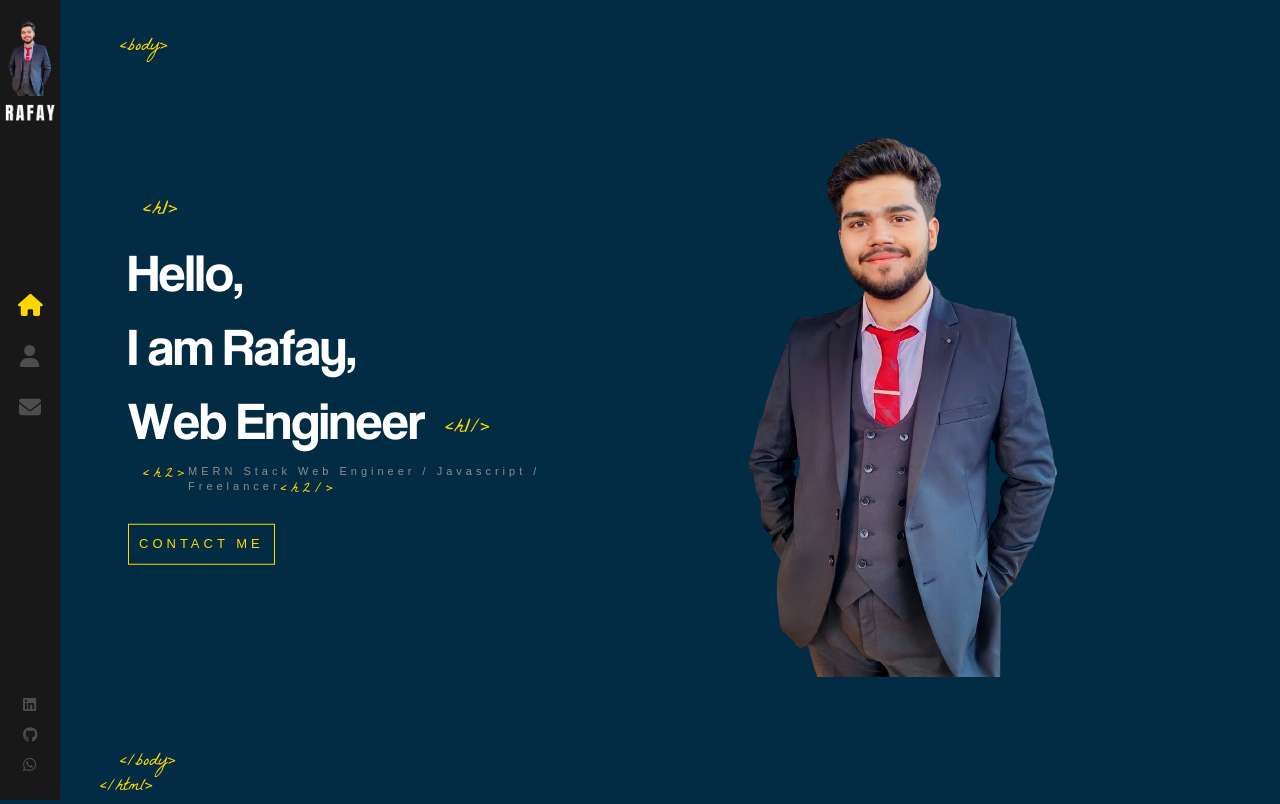
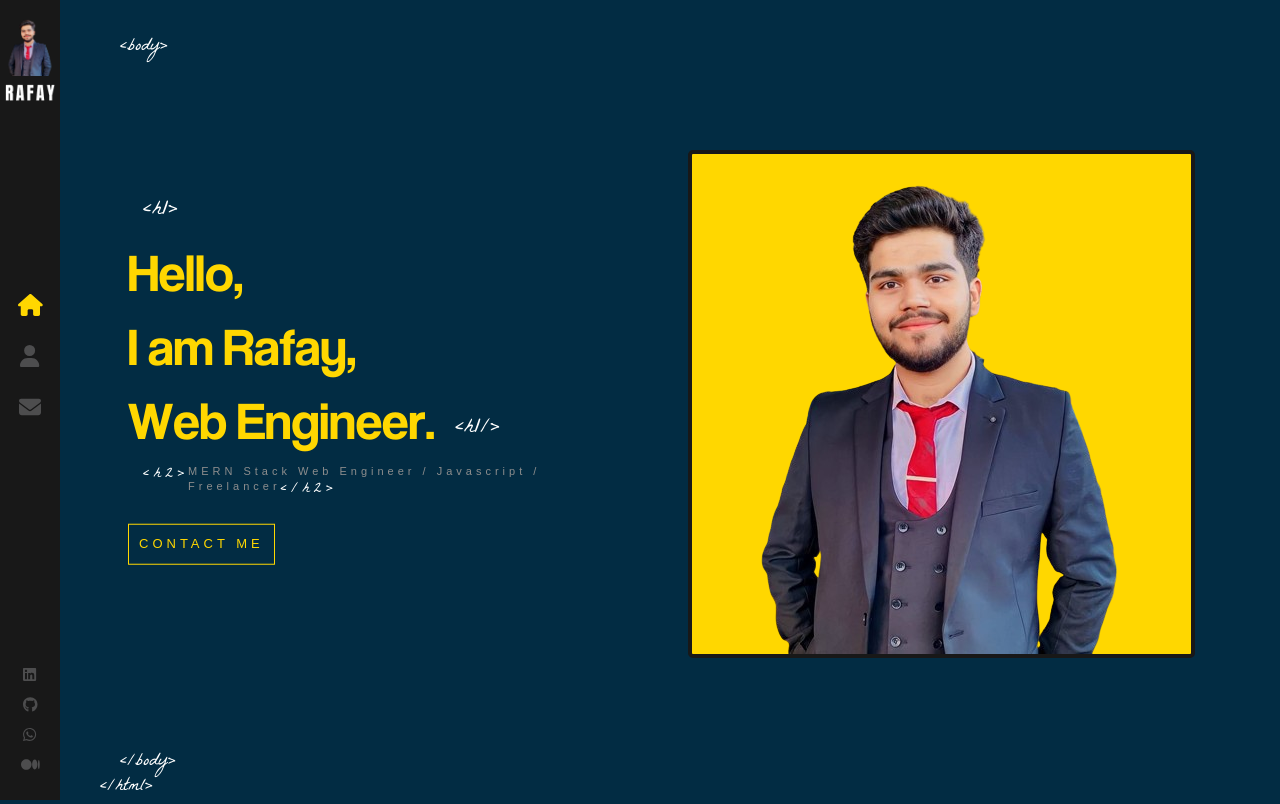
Before and after one commit to rafaysyed1/Portfolio-Website, a React (Create React App) app: page / in a window 1280 px wide. Built offline with nearby package versions, Linux system fonts and the light colour scheme.

Commit message:
Some changes in HomePage

```diff
--- a/src/components/AnimatedLetters/index.scss
+++ b/src/components/AnimatedLetters/index.scss
@@ -13,7 +13,7 @@
     &:hover{
         animation: rubberBand 1s;
         cursor: pointer;
-        color: #ffd700;
+        color: #fff;
     }
 }
 
--- a/src/components/Home/index.js
+++ b/src/components/Home/index.js
@@ -9,7 +9,7 @@ const Home = ()=>{
     const nameArray = ['R','a','f','a','y',',']
     const startingArray = ['H','e','l','l','o',',']
     const pronounArray = ['I','','a','m','']
-    const workArray = ['W','e','b',' ','E','n','g','i','n','e','e','r']
+    const workArray = ['W','e','b',' ','E','n','g','i','n','e','e','r','.']
 
     useEffect(() => {
         const timeoutId = setTimeout(() => {
--- a/src/components/Home/index.scss
+++ b/src/components/Home/index.scss
@@ -8,7 +8,8 @@
     width: 40%;
     // min-height: 90%;
     h1{
-        color: #fff;
+      color: #ffd700;
+
         font-size: 53px;
         margin: 0;
         font-family: 'Coolvetica';
@@ -17,7 +18,7 @@
         &::before{
           content: '<h1>';
           font-family: 'La Belle Aurore';
-          color: #ffd700;
+          color: #fff;
           font-size: 22px;
           position: absolute;
           margin-top: -40px;
@@ -27,7 +28,7 @@
         &::after{
           content: '<h1/>';
           font-family: 'La Belle Aurore';
-          color: #ffd700;
+          color: #fff;
           font-size: 22px;
           position: absolute;
           margin-top: 30px;
@@ -50,16 +51,16 @@
       &::before{
         content: '<h2>';
         font-family: 'La Belle Aurore';
-        color: #ffd700;
+        color: #fff;
         font-size: 16px;
         position: absolute;
         left : 15px;
         opacity: 1;
       }
       &::after{
-        content: '<h2/>';
+        content: '</h2>';
         font-family: 'La Belle Aurore';
-        color: #ffd700;
+        color: #fff;
         font-size: 16px;
         position: absolute;
         animation: fadeIn 1s 1.7s backwards;
@@ -83,6 +84,7 @@
       white-space: nowrap;
 
       &:hover{
+        transition: 2s ease-out;
         background: #ffd700;
         color : #333;
       }
--- a/src/components/Layout/index.scss
+++ b/src/components/Layout/index.scss
@@ -10,7 +10,7 @@
 }
 
 .tags{
-    color: #ffd700;
+    color: #fff;
     opacity: 1;
     position: absolute;
     bottom: 0;
--- a/src/components/Logo/index.scss
+++ b/src/components/Logo/index.scss
@@ -1,7 +1,7 @@
 .logo-container {
     z-index: 0;
     width: 400px;
-    height: 600px;
+    height: 500px;
     position: absolute;
     top: 0;
     right: 15%;
@@ -10,9 +10,36 @@
     margin: auto;
 
     .logo-rafay {
+        border: 0 solid #181818;
         opacity: 0;
-        animation: bounceIn 4s ease-in-out 1s forwards;
+        background-color: #ffd700;
+        border-radius: 5px;
+        animation: bounceIn 4s ease-in-out 1s forwards, borderAnim 4s ease-in-out 1s forwards;
+    }
+}
 
+@keyframes borderAnim {
+    0% {
+        border-width: 0;
 
     }
+
+    25% {
+        border-width: 1px;
+
+    }
+
+    50% {
+        border-width: 2px;
+
+    }
+
+    75% {
+        border-width: 3px;
+
+    }
+
+    100% {
+        border-width: 4px;
+           }
 }
--- a/src/components/Sidebar/index.js
+++ b/src/components/Sidebar/index.js
@@ -4,11 +4,12 @@ import Logo from '../../assets/images/logo-rafay.png'
 import LogoSubtitle from '../../assets/images/logo-rafay-sub.png'
 import { FontAwesomeIcon } from '@fortawesome/react-fontawesome'
 import { faEnvelope, faHome, faUser } from '@fortawesome/free-solid-svg-icons'
-import { faGithub, faLinkedin, faWhatsapp } from '@fortawesome/free-brands-svg-icons'
+import { faGithub, faLinkedin, faMedium, faWhatsapp } from '@fortawesome/free-brands-svg-icons'
 const Sidebar = () => {
     const GITHUB_HANDLE = process.env.REACT_APP_GITHUB_HANDLE ;
     const LINKEDIN_HANDLE = process.env.REACT_APP_LINKEDIN_HANDLE;
     const WHATSAPP_NUMBER = process.env.REACT_APP_WHATSAPP_NUMBER;
+    const MEDIUM_HANDLE = process.env.REACT_APP_MEDIUM_HANDLE;
     return (
         <div className='nav-bar'>
             <Link className='logo' >
@@ -43,6 +44,11 @@ const Sidebar = () => {
                         <FontAwesomeIcon icon = {faWhatsapp} color="#4d4d4e"/>
                     </a>
                 </li>
+                <li>
+                    <a target='_blank' rel='noreferrer' href={MEDIUM_HANDLE}>
+                        <FontAwesomeIcon icon = {faMedium} color="#4d4d4e"/>
+                    </a>
+                </li>
             </ul>
         </div>
     )
```
Also changed, not shown: src/assets/images/logo-rafay.png, 1 other file (tests, documents, lock files or other folders).
